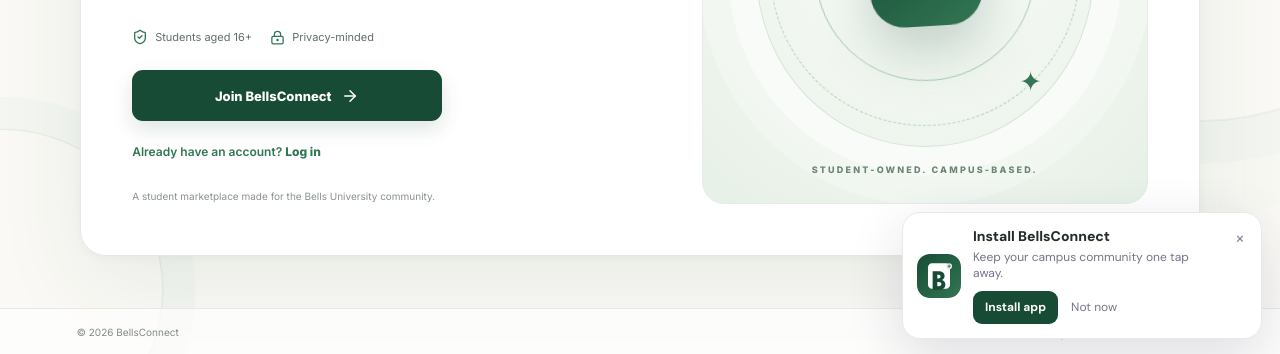
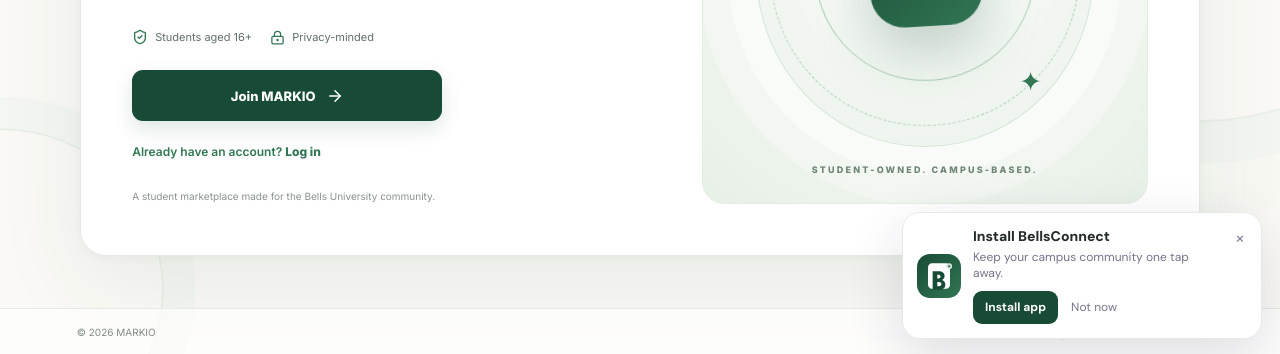
Before and after one commit to lotamaduma-tech/Bells_University_student, a React (Vite) app: page / in a window 1280 px wide. Shown: the part 443-797 px from the top of the page. Built offline with nearby package versions, Linux system fonts and the light colour scheme; no server answers.

Commit message:
chore(markio): update auth branding without changing auth layouts

```diff
--- a/src/AuthGate.tsx
+++ b/src/AuthGate.tsx
@@ -3,6 +3,7 @@ import type { Session } from '@supabase/supabase-js';
 import { supabase } from './lib/supabase';
 import { ArrowRight, ArrowLeft, Users, Sparkles, ShieldCheck, Mail, LockKeyhole, Camera, Check, LoaderCircle, LogOut } from 'lucide-react';
 import App from './App';
+import MarkioLogo from './MarkioLogo';
 
 type Stage = 'loading' | 'welcome' | 'auth' | 'confirm' | 'onboarding' | 'app';
 const age16Date = () => { const d = new Date(); d.setFullYear(d.getFullYear()-16); return [d.getFullYear(),String(d.getMonth()+1).padStart(2,'0'),String(d.getDate()).padStart(2,'0')].join('-'); };
@@ -34,7 +35,7 @@ export default function AuthGate() {
       const {data,error:profileError} = await client.from('profiles').select('status,display_name').eq('id',next.user.id).maybeSingle();
       if (!alive) return;
       if (profileError) {
-        setError('We could not load your BellsConnect profile. Confirm the database setup is complete.');
+        setError('We could not load your MARKIO profile. Confirm the database setup is complete.');
         setStage('onboarding');
       } else if (data?.status === 'active') {
         setDisplayName(data.display_name || next.user.user_metadata?.display_name || '');
@@ -61,11 +62,11 @@ export default function AuthGate() {
 
   const submitAuth = async (event:FormEvent) => {
     event.preventDefault(); setError(''); setNotice('');
-    if (!supabase) { setError('Backend setup is not finished yet. BellsConnect needs the connected Supabase project and environment values.'); return; }
+    if (!supabase) { setError('Backend setup is not finished yet. MARKIO needs the connected Supabase project and environment values.'); return; }
     if (password.length < 6) { setError('Use a password with at least 6 characters.'); return; }
     if (authMode==='signup') {
       if (!displayName.trim() || !dob) { setError('Enter your name and date of birth to continue.'); return; }
-      if (dob > age16Date()) { setError('BellsConnect is for students aged 16 and above.'); return; }
+      if (dob > age16Date()) { setError('MARKIO is for students aged 16 and above.'); return; }
     }
     setBusy(true);
     try {
@@ -179,14 +180,14 @@ export default function AuthGate() {
         <h1>Find what you need.<br/><em>Support student businesses.</em></h1>
         <p className="bloom-welcome-copy">Discover products and services offered by students in your university community.</p>
         <div className="bloom-trust-row"><span><ShieldCheck size={16}/> Students aged 16+</span><span><LockKeyhole size={15}/> Privacy-minded</span></div>
-        <button className="bloom-cta" onClick={()=>{setAuthMode('signup');setStage('auth');setError('')}}>Join BellsConnect <ArrowRight size={18}/></button>
+        <button className="bloom-cta" onClick={()=>{setAuthMode('signup');setStage('auth');setError('')}}>Join MARKIO <ArrowRight size={18}/></button>
         <button className="bloom-text-btn" onClick={()=>{setAuthMode('login');setStage('auth');setError('')}}>Already have an account? <strong>Log in</strong></button>
         <p className="bloom-fineprint">A student marketplace made for the Bells University community.</p>
       </section>}
       {stage==='auth' && <section className="bloom-form-panel">
         <button className="bloom-back-link" onClick={()=>{setStage('welcome');setError('')}}><ArrowLeft size={16}/> Back</button>
         <p className="bloom-eyebrow"><Sparkles size={14}/> {authMode==='signup'?'YOUR MARKETPLACE ACCOUNT':'WELCOME BACK'}</p>
-        <h1>{authMode==='signup'?'Create your BellsConnect account.':'Good to see you again.'}</h1>
+        <h1>{authMode==='signup'?'Create your MARKIO account.':'Good to see you again.'}</h1>
         <p className="bloom-form-intro">{authMode==='signup'?'Create an account to discover products and shop from student businesses.':'Log in to pick up where you left off.'}</p>
         <div className="bloom-mode-switch"><button className={authMode==='signup'?'active':''} onClick={()=>{setAuthMode('signup');setError('')}}>Create account</button><button className={authMode==='login'?'active':''} onClick={()=>{setAuthMode('login');setError('')}}>Log in</button></div>
         <form onSubmit={submitAuth} className="bloom-form">
@@ -197,7 +198,7 @@ export default function AuthGate() {
           {clientMissing&&<p className="bloom-setup-note">Backend connection is pending. The form will work after the dedicated Supabase project and environment values are configured.</p>}
           <button className="bloom-cta" disabled={busy||clientMissing}>{busy?<LoaderCircle className="bloom-spinner"/>:authMode==='signup'?'Create my account':'Log in'} {!busy&&<ArrowRight size={17}/>}</button>
         </form>
-        <p className="bloom-legal">By continuing, you agree to treat other members respectfully and use BellsConnect responsibly.</p>
+        <p className="bloom-legal">By continuing, you agree to treat other members respectfully and use MARKIO responsibly.</p>
       </section>}
       {stage==='confirm'&&<section className="bloom-form-panel bloom-confirm-panel"><div className="bloom-confirm-icon"><Mail size={26}/></div><p className="bloom-eyebrow">ONE QUICK CHECK</p><h1>Check your inbox.</h1><p className="bloom-form-intro">{notice||'Use the verification link we emailed you, then log in to finish your profile.'}</p><button className="bloom-cta" onClick={()=>{setStage('auth');setAuthMode('login');setPassword('');setError('')}}>Back to log in <ArrowRight size={17}/></button><button className="bloom-text-btn" onClick={()=>{setStage('welcome');setNotice('')}}>Return home</button></section>}
       {stage==='onboarding'&&<section className="bloom-form-panel bloom-onboarding-panel">
@@ -212,6 +213,6 @@ export default function AuthGate() {
         </form>
       </section>}
     </main>
-    <footer className="bloom-auth-footer"><span>© {new Date().getFullYear()} BellsConnect</span><span><ShieldCheck size={14}/> Built for student commerce</span></footer>
+    <footer className="bloom-auth-footer"><span>© {new Date().getFullYear()} MARKIO</span><span><ShieldCheck size={14}/> Built for student commerce</span></footer>
   </div>;
 }
```
